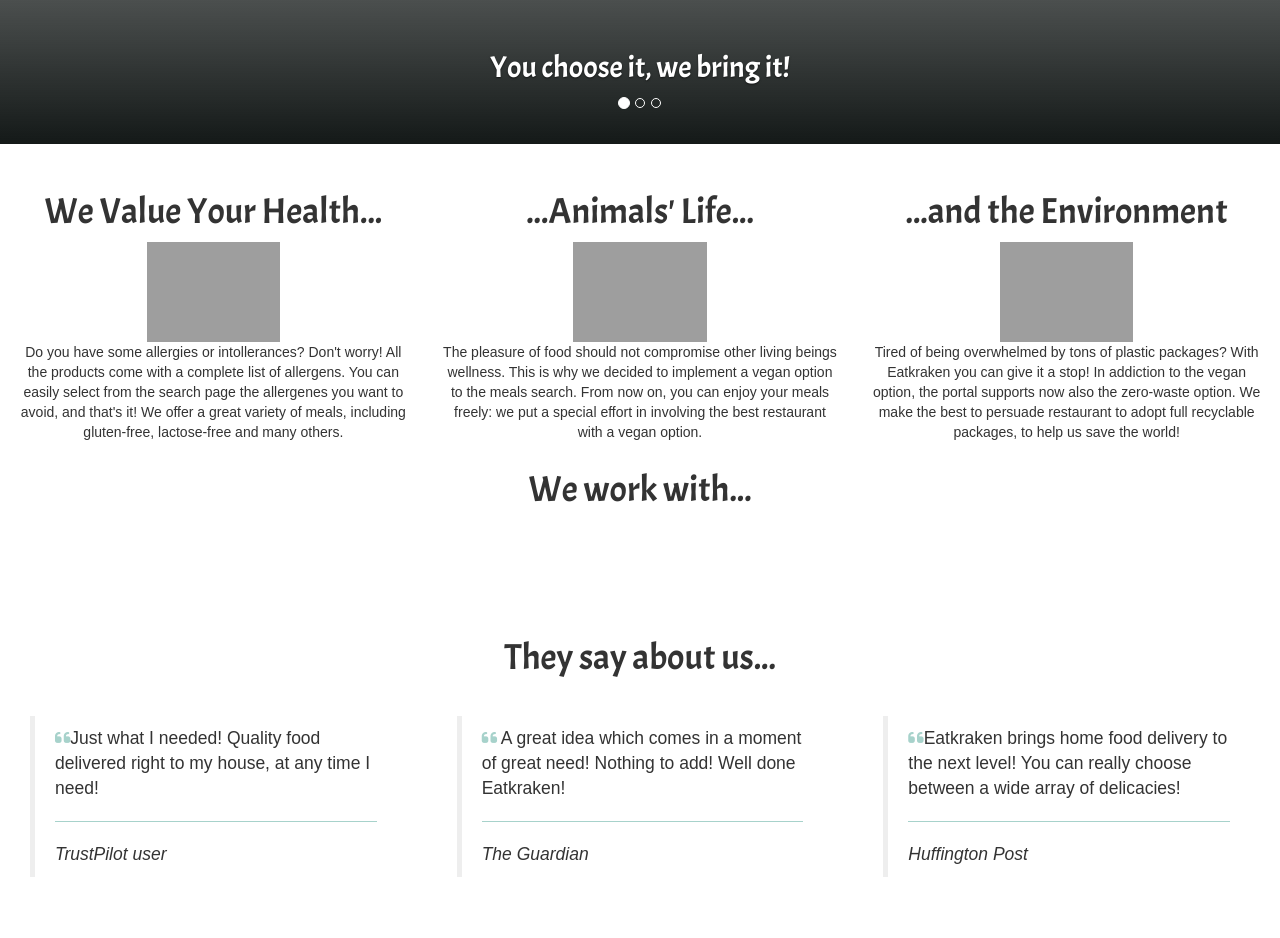
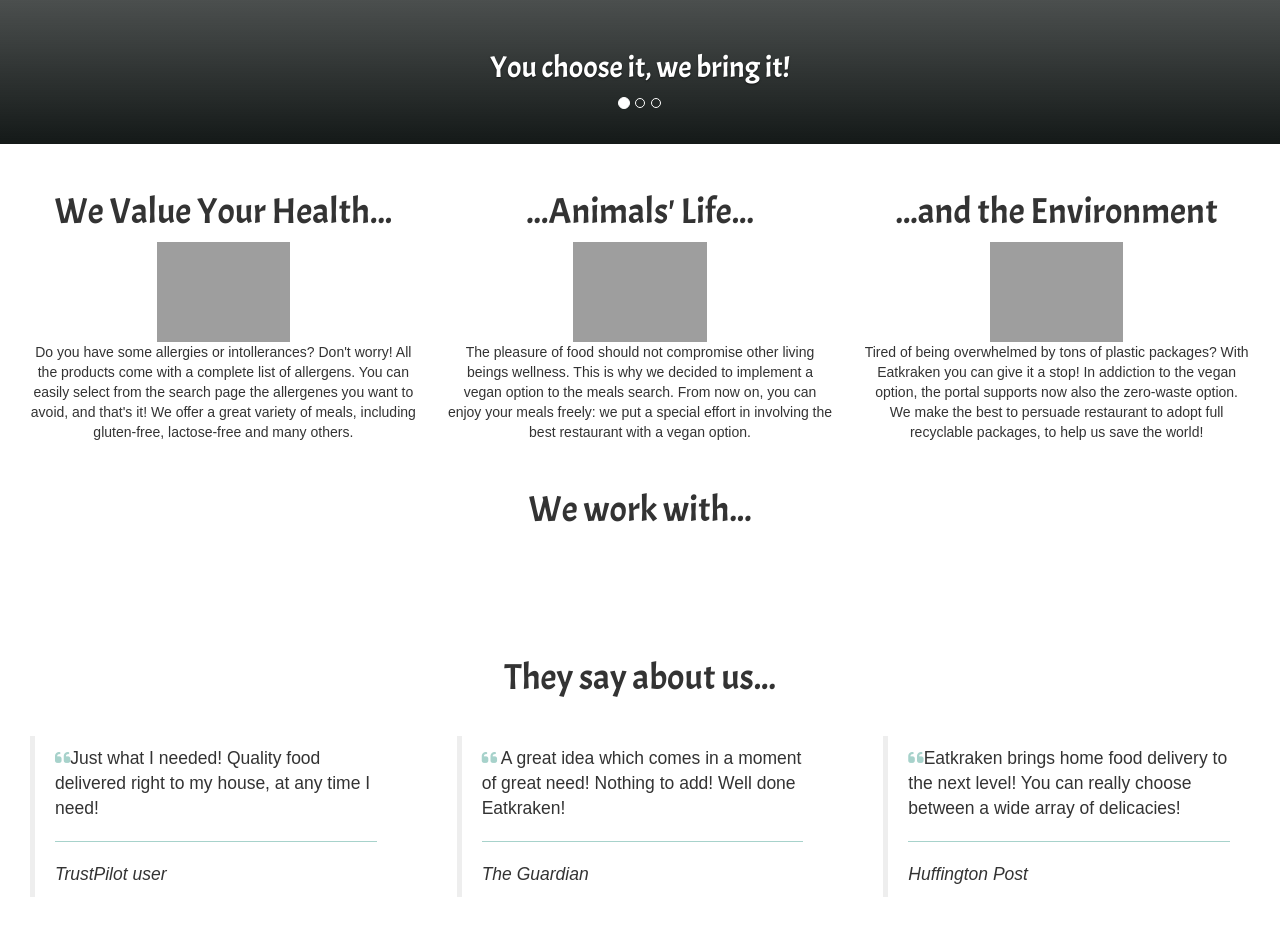
Before and after one commit to francescoopiccoli/eatkraken, a PHP site: page / in a window 1280 px wide. Shown: the part 456-1394 px from the top of the page. Run offline with PHP 8.4, Linux system fonts and the light colour scheme; data that the repository does not hold is empty; some libraries are stand-ins or nearby versions; some web fonts are replaced; grey boxes are pictures that could not be loaded.

Commit message:
style in home

```diff
--- a/css/scss/style.scss
+++ b/css/scss/style.scss
@@ -22,6 +22,9 @@ h1 {
    font-weight: 500;
  }
 
+ .centered-h1{
+  text-align: center
+ }
 
 /* Remove the navbar's default margin-bottom and rounded borders */
 .navbar {
@@ -92,6 +95,30 @@ h1 {
     color:white;
     z-index: 5;
 
+}
+
+#select-city{
+  margin-right: 20px;
+  letter-spacing: 1px;
+  word-spacing: 3px
+}
+
+#they-say{
+  text-align: center;
+  margin-top: 6%;
+  margin-bottom: 3%;
+}
+
+.row{
+  margin-bottom: 20px;
+  margin-left:0px;
+  margin-right:0px;
+}
+
+.caret{
+  margin-top:12px;
+  float:right;
+  color: #C98474
 }
 
 @media screen and(width: 1024px){
--- a/css/style.css
+++ b/css/style.css
@@ -13,6 +13,10 @@ h2 {
 .text {
   font-family: "Arial";
   font-weight: 500;
+}
+
+.centered-h1 {
+  text-align: center;
 }
 
 /* Remove the navbar's default margin-bottom and rounded borders */
@@ -85,6 +89,30 @@ h2 {
   z-index: 1;
   color: white;
   z-index: 5;
+}
+
+#select-city {
+  margin-right: 20px;
+  letter-spacing: 1px;
+  word-spacing: 3px;
+}
+
+#they-say {
+  text-align: center;
+  margin-top: 6%;
+  margin-bottom: 3%;
+}
+
+.row {
+  margin-bottom: 20px;
+  margin-left: 0px;
+  margin-right: 0px;
+}
+
+.caret {
+  margin-top: 12px;
+  float: right;
+  color: #C98474;
 }
 
 @media screen and (width: 1024px) {
--- a/views/home.php
+++ b/views/home.php
@@ -20,7 +20,7 @@ $title = "EatKraken";
 <div class="mainbody">
   <div class="dropdown"id="selectCity">
     <button class="btn btn-default btn-lg dropdown-toggle" type="button" data-toggle="dropdown" aria-haspopup="true" aria-expanded="false">
-    <span style="margin-right: 20px; letter-spacing: 1px; word-spacing: 3px">SELECT A CITY</span> <span style="margin-top:12px; float:right; color: #C98474" class="caret"></span>
+    <span id="select-city" >SELECT A CITY</span> <span class="caret"></span>
     </button>
     <ul class="dropdown-menu cityList">
       <?php
@@ -75,8 +75,8 @@ $title = "EatKraken";
 
   <div class="restaurantsDiv">
 
-    <h1 style="text-align: center">We work with...</h1>
-    <div class="row" style="margin-bottom: 20px;  margin-left:0px; margin-right:0px;">
+    <h1 class="centered-h1">We work with...</h1>
+    <div class="row">
 
       <div class="column">
 
@@ -149,7 +149,7 @@ $title = "EatKraken";
     </div>
   </div>
 
-  <h1 style="text-align: center; margin-top: 6%; margin-bottom: 3%;">They say about us...</h1>
+  <h1 id="they-say" >They say about us...</h1>
   <div class="row" style="margin-bottom:5%;  margin-left:0px; margin-right:0px;">
     <div class="col-md-4 clients">
 
```
Also changed, not shown: 1 other file.
